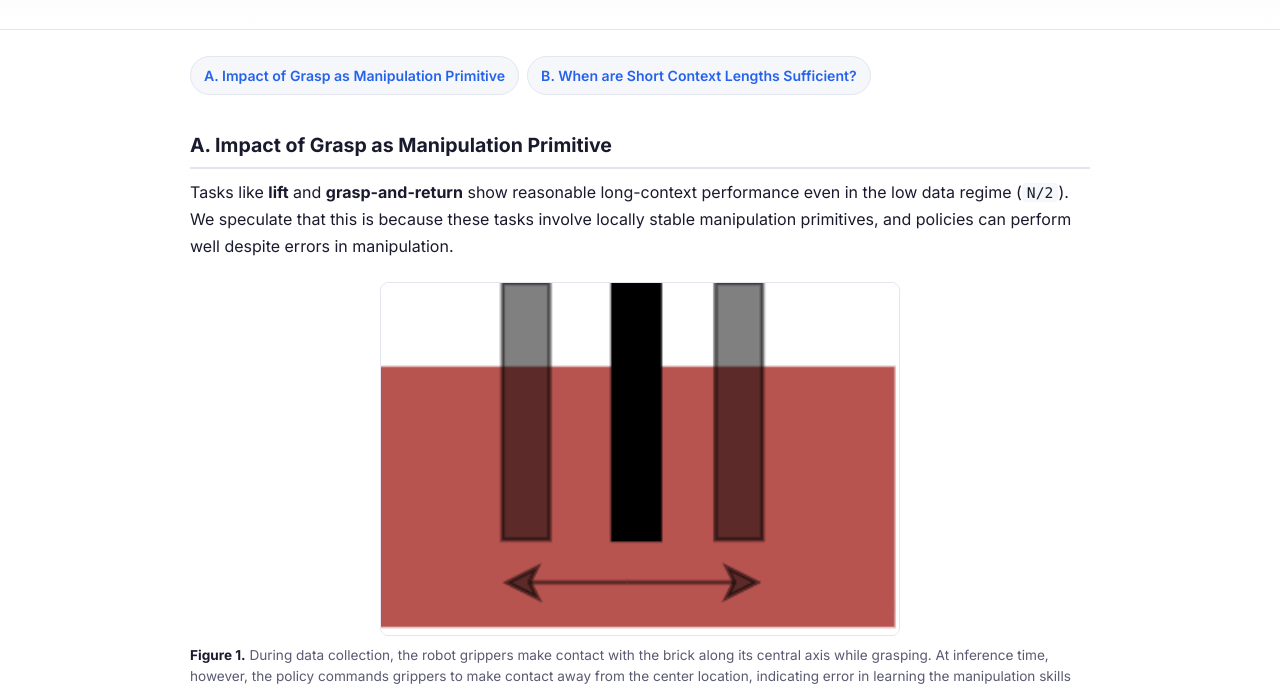
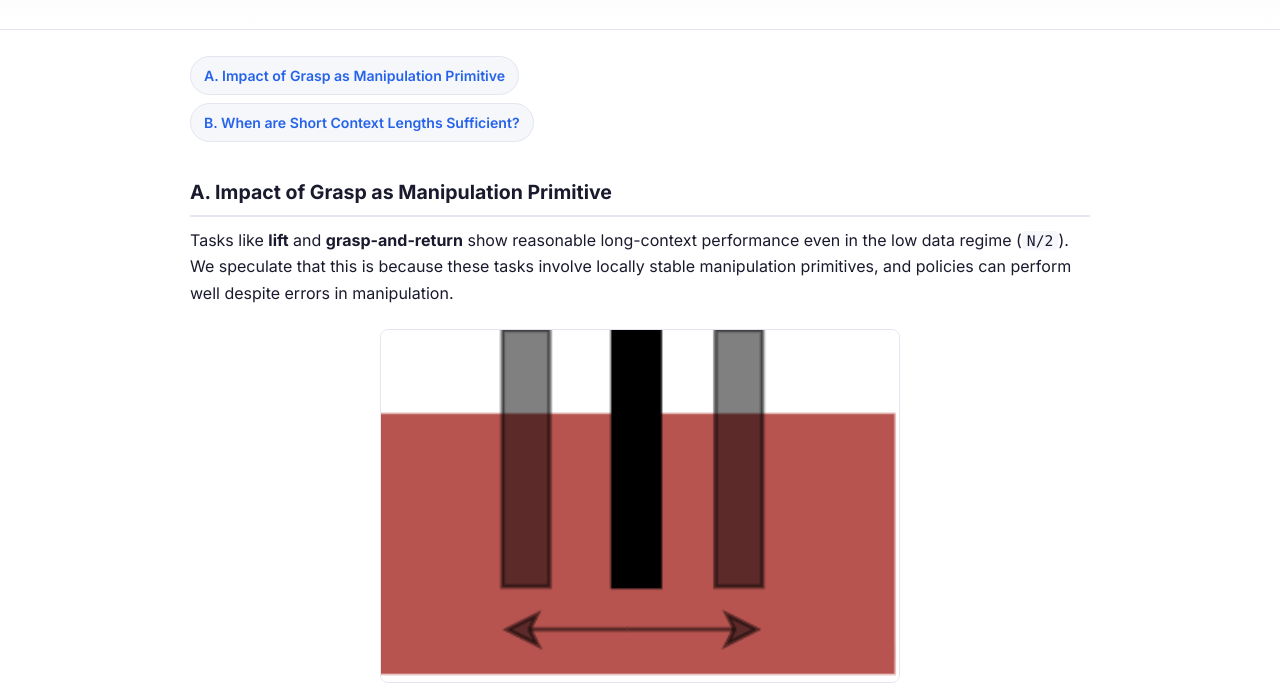
Before and after one commit to lcdp-icra/lcdp-icra.github.io, a plain HTML site: page ac.html in a window 1280 px wide. Shown: the part 126-812 px from the top of the page. Drawn offline with Linux system fonts and the light colour scheme.

Commit message:
Stack section links

```diff
--- a/appendix.css
+++ b/appendix.css
@@ -158,7 +158,7 @@
 }
 
 /* Two section links at the top of a page */
-.apx-toc { display: flex; flex-wrap: wrap; gap: 8px; margin: 0 0 26px; }
+.apx-toc { display: flex; flex-direction: column; align-items: flex-start; gap: 8px; margin: 0 0 26px; }
 .apx-toc a {
   font-size: 0.88rem;
   font-weight: 600;
```
